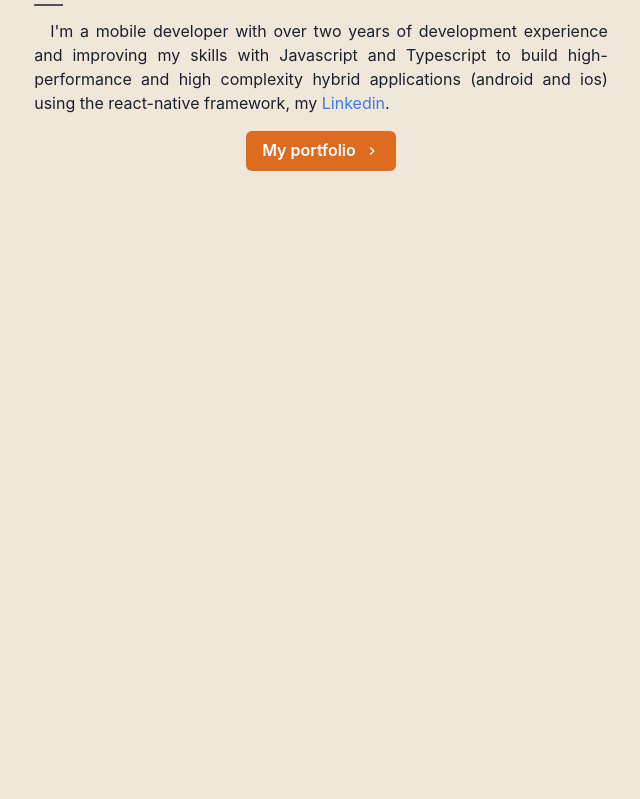
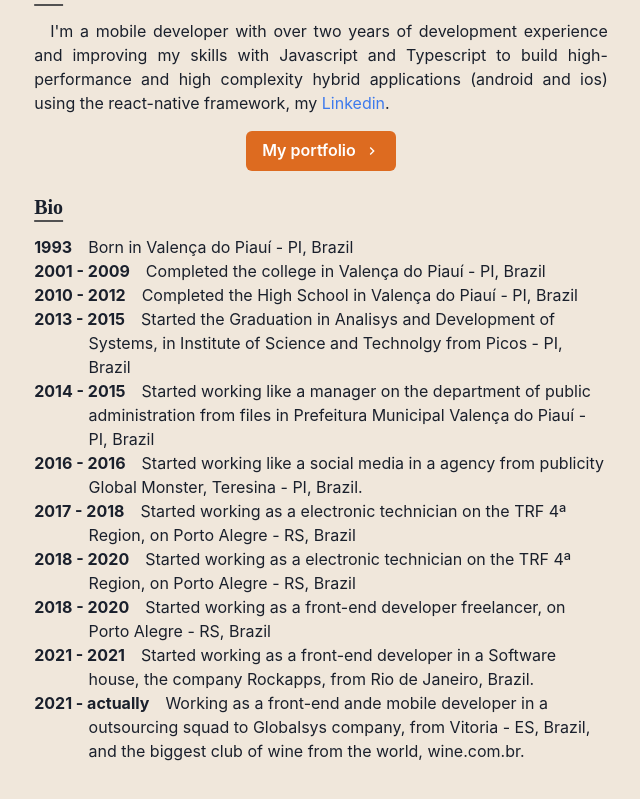
Before and after one commit to lucianolimafer/my-portfolio, a Next.js app: page / in a window 1280 px wide. Shown: the part 339-1138 px from the top of the page, without its empty margins (319-959 px from the left). Before the commit the page ends 800 px from the top, so only its background shows below. Built offline with nearby package versions, Linux system fonts and the light colour scheme.

Commit message:
:rocket: Feat - add the bio

```diff
--- /dev/null
+++ b/src/components/bio.js
@@ -0,0 +1,12 @@
+import { Box } from '@chakra-ui/react';
+import styled from '@emotion/styled';
+
+export const BioSection = styled(Box)`
+  padding-left: 3.4em;
+  text-indent: -3.4em;
+`;
+
+export const BioYear = styled.span`
+  font-weight: bold;
+  margin-right: 1em;
+`;
--- a/src/pages/index.js
+++ b/src/pages/index.js
@@ -11,6 +11,7 @@ import {
 import Section from "../components/section";
 import Paragraph from "../components/paragraph";
 import { ChevronRightIcon } from '@chakra-ui/icons';
+import { BioSection, BioYear } from '../components/bio';
 
 const Page = () => {
   const bgColor = useColorModeValue('whiteAlpha.500', 'whiteAlpha.200');
@@ -63,6 +64,55 @@ const Page = () => {
           </NextLink>
         </Box>
       </Section>
+      <Section delay={0.2}>
+        <Heading as="h3" variant="section-title">
+          Bio
+        </Heading>
+        <BioSection>
+          <BioYear>1993</BioYear>
+          Born in Valença do Piauí - PI, Brazil
+        </BioSection>
+        <BioSection>
+          <BioYear>2001 - 2009</BioYear>
+          Completed the college in Valença do Piauí - PI, Brazil
+        </BioSection>
+        <BioSection>
+          <BioYear>2010 - 2012</BioYear>
+          Completed the High School in Valença do Piauí - PI, Brazil
+        </BioSection>
+        <BioSection>
+          <BioYear>2013 - 2015</BioYear>
+          Started the Graduation in Analisys and Development of Systems, in Institute of Science and Technolgy from Picos - PI, Brazil
+        </BioSection>
+        <BioSection>
+          <BioYear>2014 - 2015</BioYear>
+          Started working like a manager on the department of public administration from files in Prefeitura Municipal Valença do Piauí - PI, Brazil
+        </BioSection>
+        <BioSection>
+          <BioYear>2016 - 2016</BioYear>
+          Started working like a social media in a agency from publicity Global Monster, Teresina - PI, Brazil.
+        </BioSection>
+        <BioSection>
+          <BioYear>2017 - 2018</BioYear>
+          Started working as a electronic technician on the TRF 4ª Region, on Porto Alegre - RS, Brazil
+        </BioSection>
+        <BioSection>
+          <BioYear>2018 - 2020</BioYear>
+          Started working as a electronic technician on the TRF 4ª Region, on Porto Alegre - RS, Brazil
+        </BioSection>
+        <BioSection>
+          <BioYear>2018 - 2020</BioYear>
+          Started working as a front-end developer freelancer, on Porto Alegre - RS, Brazil
+        </BioSection>
+        <BioSection>
+          <BioYear>2021 - 2021</BioYear>
+          Started working as a front-end developer in a Software house, the company Rockapps, from Rio de Janeiro, Brazil.
+        </BioSection>
+        <BioSection>
+          <BioYear>2021 - actually</BioYear>
+          Working as a front-end ande mobile developer in a outsourcing squad to Globalsys company, from Vitoria - ES, Brazil, and the biggest club of wine from the world, wine.com.br.
+        </BioSection>
+      </Section>
     </Container>
   );
 }
```
